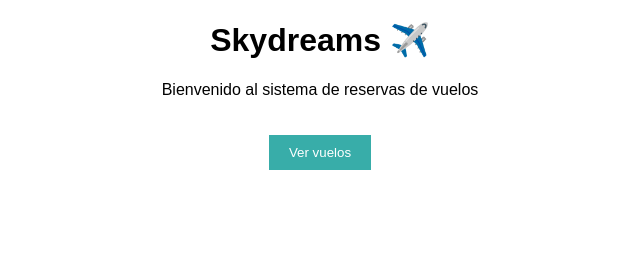
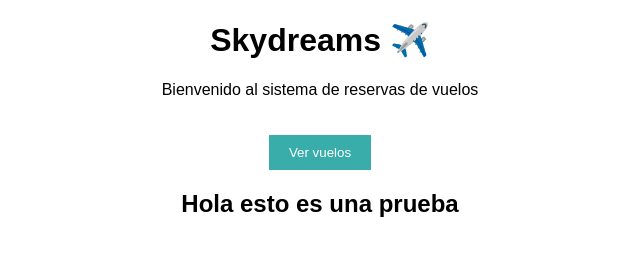
Before and after one commit to joseDavid30/Skydreams, a plain HTML site: page index.html in a window 1280 px wide. Shown: the whole page, without its empty margins (320-960 px from the left). Drawn offline with Linux system fonts and the light colour scheme.

Commit message:
prueba de h2

```diff
--- a/index.html
+++ b/index.html
@@ -15,6 +15,7 @@
         <button>Ver vuelos</button>
     </main>
 
+    <h2>Hola esto es una prueba</h2>
     <script src="js/app.js"></script>
 </body>
 </html>
```
